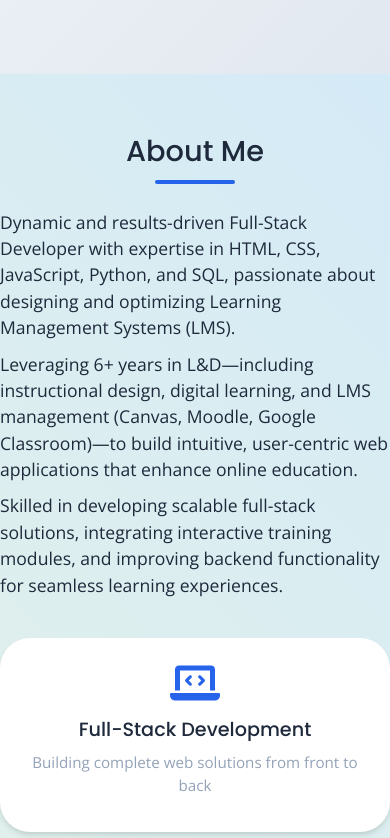
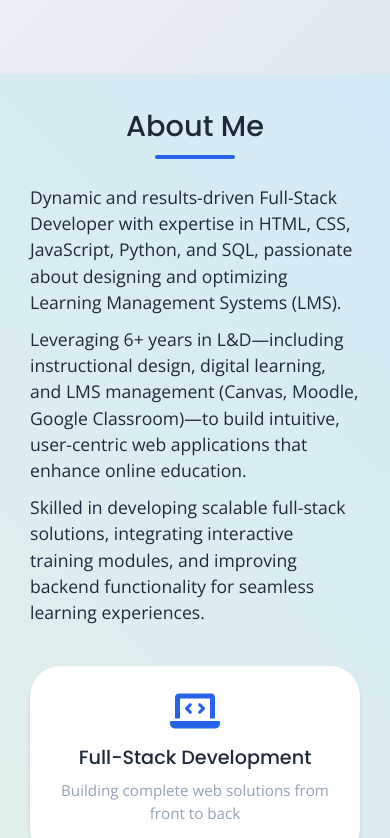
Before and after one commit to kotieno25/kotieno25.github.io, a plain HTML site: page index.html in a window 390 px wide. Shown: the part 770-1608 px from the top of the page. Drawn offline with nearby package versions, Linux system fonts and the light colour scheme.

Commit message:
8th update

```diff
--- a/styles.css
+++ b/styles.css
@@ -82,6 +82,17 @@ img {
 .section {
     padding: 80px 0;
 }
+
+.section {
+    padding: 80px 40px;
+    box-sizing: border-box;
+  }
+
+  .section-container {
+    max-width: 1200px;
+    margin: 0 auto;
+    padding: 20px;
+  }
 
 .section-title {
     text-align: center;
@@ -237,7 +248,7 @@ img {
 /* Hero Section */
 .hero {
     min-height: 100vh;
-    display: flex;
+    display: grid;
     align-items: center;
     padding-top: 80px;
     background: linear-gradient(135deg, #f8fafc 0%, #e2e8f0 100%);
@@ -356,13 +367,13 @@ img {
 
 /* About Section */
 .about-content {
-    display: flex;
+    display: grid;
     gap: 50px;
     align-items: center;
 }
 
 .about-text {
-    flex: 1;
+    grid: 1;
 }
 
 .about-text p {
@@ -1116,3 +1127,12 @@ img {
         max-width: 100%;
     }
 }
+
+@media (max-width: 768px) {
+    .section {
+      padding: 20px 15px;
+    }
+    .section-container {
+      padding: 15px;
+    }
+  }
```
